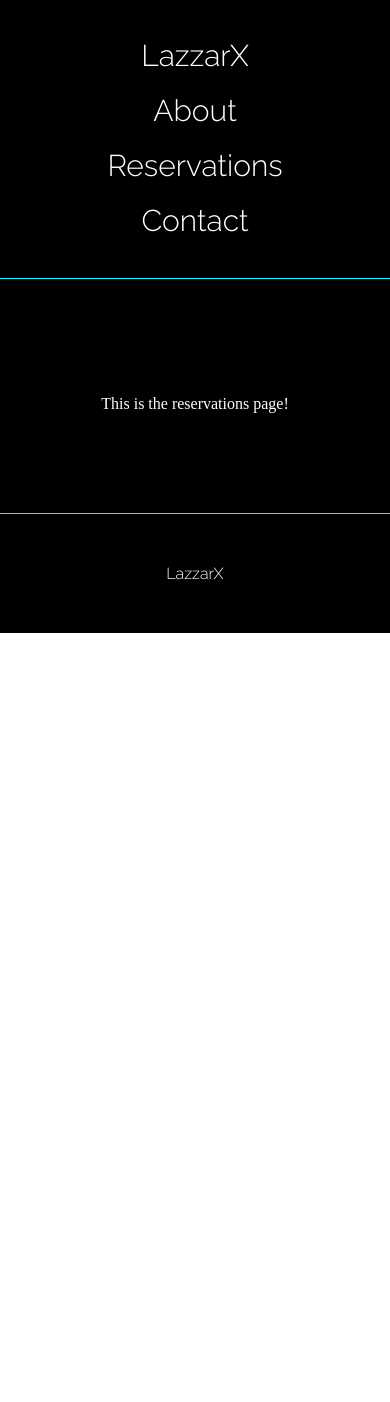
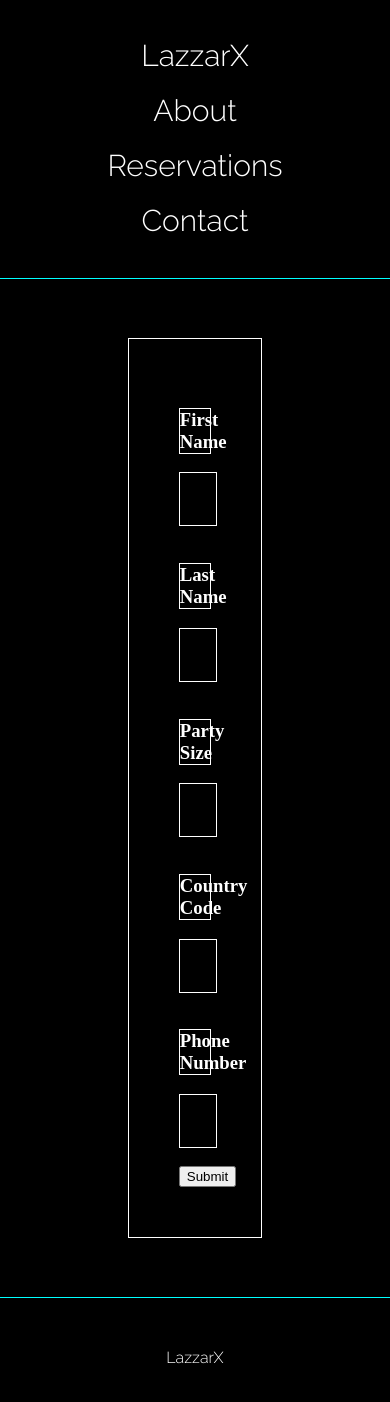
Before and after one commit to Kevin-Arista/LazerTag, a React (Create React App) app in the folder client-frontend/: page /reservations in a window 390 px wide. Shown: the top 1402 px of the page. Before the commit the page ends 844 px from the top, so only its background shows below. Built offline with nearby package versions, Linux system fonts and the light colour scheme; a web font is replaced by a local one.

Commit message:
created form, with styling modifications

```diff
--- a/client-frontend/package.json
+++ b/client-frontend/package.json
@@ -6,6 +6,7 @@
     "@testing-library/jest-dom": "^5.16.5",
     "@testing-library/react": "^13.4.0",
     "@testing-library/user-event": "^13.5.0",
+    "axios": "^1.3.5",
     "react": "^18.2.0",
     "react-dom": "^18.2.0",
     "react-router-dom": "^6.10.0",
--- a/client-frontend/src/pages/about.js
+++ b/client-frontend/src/pages/about.js
@@ -2,6 +2,7 @@ import React from 'react';
 import MemberCard from '../components/member-card';
 import './about.css';
 import Kevin from '../assets/Kevin.jpg';
+import Evelio from '../assets/Evelio.jpeg';
 import Ezzadin from '../assets/Ezzadin.jpeg';
 import Sophya from '../assets/Sophya.jpg';
 import Rosnel from '../assets/Rosnel.jpg'
@@ -13,21 +14,18 @@ function About(props){
             <h1>Meet the Team!</h1>
 
             <div className='team-section'>
-            <h2>Electrical Team</h2>
-            <MemberCard name="Hannah" description="- worked on circuit design and schematics of the blaster model" major="Intended Major: Electrical Engineering" png={Hannah}/>
-            <MemberCard name="Rosnel Leyva" description="- worked on circuit design and schematics of the blaster model"  major="Intended: Electrical Engineering B.S." png={Rosnel}/>
+            <MemberCard name="Hannah" description="worked on circuit design and schematics of the blaster model" major="Intended Major: Electrical Engineering" png={Hannah}/>
+            <MemberCard name="Rosnel Leyva" description="worked on circuit design and schematics of the blaster model"  major="Intended: Electrical Engineering B.S." png={Rosnel}/>
             </div>
 
             <div className='team-section'>
-            <h2>Mechanical Team</h2>
-            <MemberCard name="Sophya Elkihel" description="- researched and sampled different architecture for the blaster design" major="Intended Major: Mechanical Engineering" png={Sophya}/>
-            <MemberCard name="Ezzadin Aldaylam" description="- designed and developed the blaster's design into production" major="Intended Major: Mechanical Engineering" png={Ezzadin}/>
+            <MemberCard name="Sophya Elkihel" description="researched and sampled different architecture for the blaster design" major="Intended Major: Mechanical Engineering" png={Sophya}/>
+            <MemberCard name="Ezzadin Aldaylam" description="designed and developed the blaster's design into production" major="Intended Major: Mechanical Engineering" png={Ezzadin}/>
             </div>
 
             <div className='team-section'>
-            <h2>Software Team</h2>
-            <MemberCard name="Evelio Velez" description="- designed, tested, and developed software for the blasters" major="Intended Major: Computer Science" png={Rosnel}/>
-            <MemberCard name="Kevin Arista" description="- designed UX/UI, developed application for LazzarX using MERNstack" major="Intended Major: Computer Science" png={Kevin}/>
+            <MemberCard name="Evelio Velez" description="designed, tested, and developed software for the blasters" major="Intended Major: Computer Science" png={Evelio}/>
+            <MemberCard name="Kevin Arista" description="designed UX/UI, developed application for LazzarX using MERNstack" major="Intended Major: Computer Science" png={Kevin}/>
             </div>
         </div>
     );
--- /dev/null
+++ b/client-frontend/src/pages/reservations.css
@@ -0,0 +1,36 @@
+
+.Reservations{
+    margin: 10% 20% 10% 20%;
+    padding: 20px;
+}
+.Reservations h3{
+    border: 1px white solid;
+}
+.Reservations form{
+    margin: 0px 100px 0px 100px;
+    border: 1px white solid;
+    background-color: rgba(255, 255, 255, 0);
+    padding: 50px;
+}
+
+input[type="text"]{
+    background-color: rgba(255, 255, 255, 0);
+    color: white;
+    font-family: monospace;
+    font-size: 30px;
+    border: 1px white solid;
+    display: block;
+    margin: auto;
+    height: 50px;
+    width: 99%;
+}
+
+input:focus{
+    outline: none;
+}
+
+@media screen and (max-width: 1000px){
+    .Reservations{
+        margin: 10% 2% 10% 2%;
+    }
+}
--- a/client-frontend/src/pages/reservations.js
+++ b/client-frontend/src/pages/reservations.js
@@ -1,11 +1,56 @@
-import React from 'react';
+import React, {useState} from 'react';
+import axios from "axios";
+import './reservations.css';
 
 function Reservations(props){
-    return(
-        <div className="Reservations">
-            This is the reservations page!
-        </div>
-    );
+
+    const [formData, setFormData] = useState({
+        fname: "",
+        lname: "",
+        partysize: "",
+        countrycode: "",
+        phonenumber: ""
+     })
+
+     const handleSubmit = (e)=>{
+         e.preventDefault()
+         axios.post('//localhost:4000/appointments/post', formData).then((res) => {
+             console.log(res.status, res.data);
+         });
+         setFormData({
+            fname: "",
+            lname: "",
+            partysize: "",
+            countrycode: "",
+            phonenumber: ""
+         });
+         alert("Your reservation has been made!");
+     }
+
+     return(
+
+         <div className="Reservations">
+
+             <form onSubmit={handleSubmit}>
+                 <h3 >First Name</h3>
+                 <input onChange={(e)=> setFormData({...formData, fname: e.target.value})} value={formData.fname} type="text" name="fname" id="fname" />
+                 <br/>
+                 <h3>Last Name</h3>
+                 <input onChange={(e)=> setFormData({...formData, lname: e.target.value})} value={formData.lname} type="text" name="lname" id="lname" />
+                 <br/>
+                 <h3>Party Size</h3>
+                 <input onChange={(e)=> setFormData({...formData, partysize: e.target.value})} value={formData.partysize} type="text" name="partysize" id="partysize" />
+                 <br/>
+                 <h3>Country Code</h3>
+                 <input onChange={(e)=> setFormData({...formData, countrycode: e.target.value})} value={formData.countrycode} type="text" name="countrycode" id="countrycode" />
+                 <br/>
+                 <h3>Phone Number</h3>
+                 <input onChange={(e)=> setFormData({...formData, phonenumber: e.target.value})} value={formData.phonenumber} type="text" name="phonenumber" id="phonenumber" />
+                 <br/>
+                 <input id="button" type="submit" value="Submit" />
+             </form>
+         </div>
+     );
 }
 
 export default Reservations;
```
Also changed, not shown: client-frontend/src/assets/Evelio.jpeg (added), 1 other file (tests, documents, lock files or other folders).
